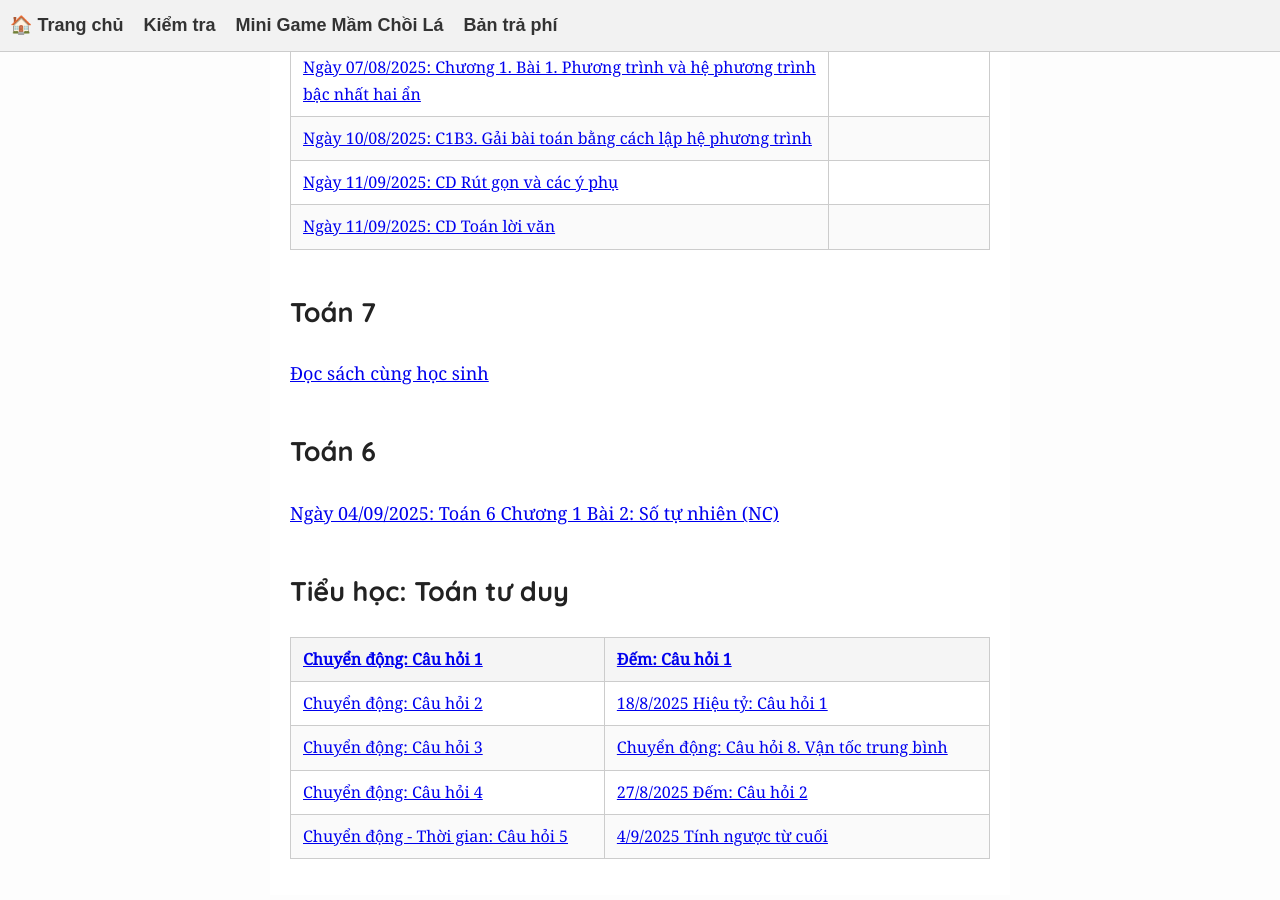
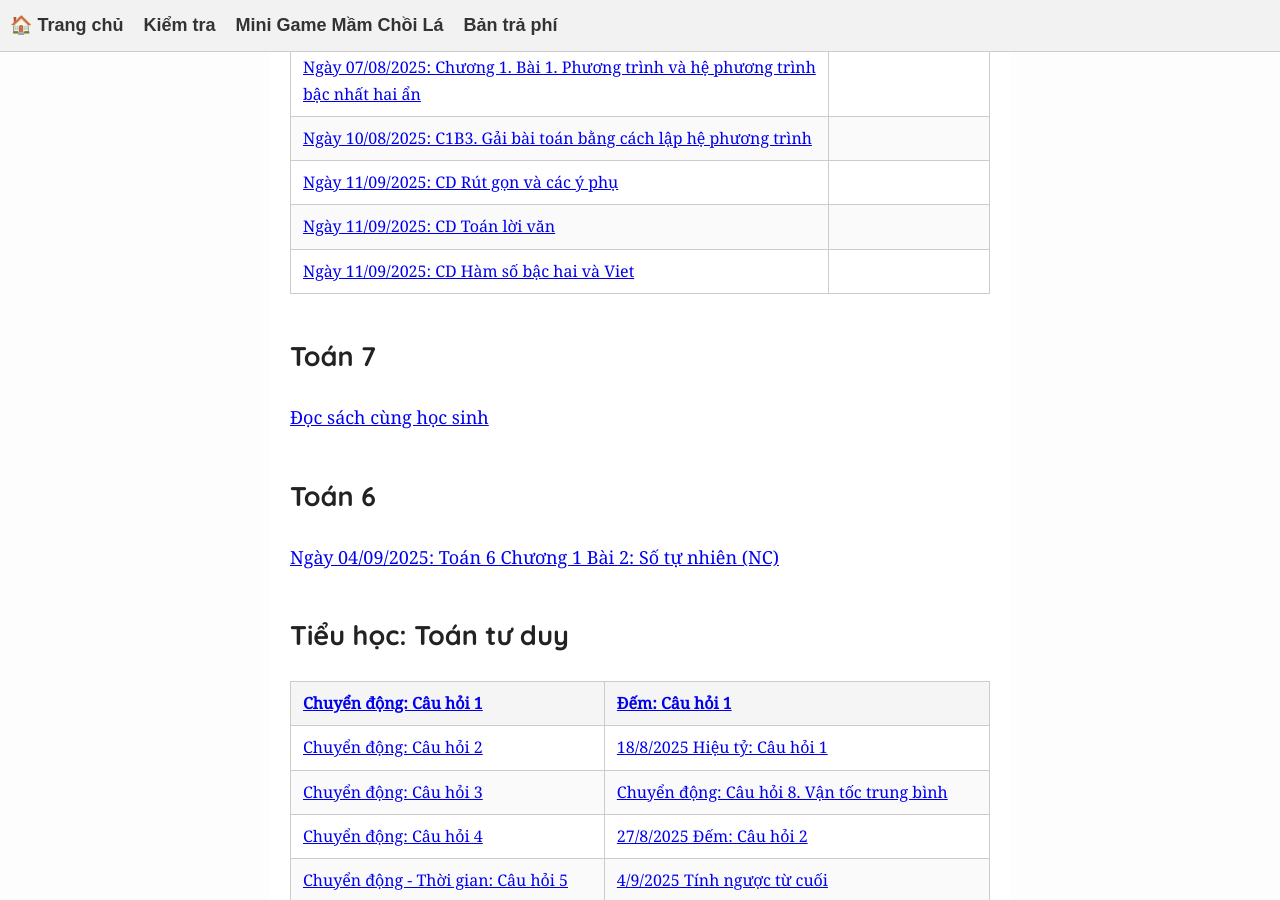
Before and after one commit to NguyenMuoiVN1988/publicstudyrepo, a Jekyll site: the page built from index.md, in a window 1280 px wide and 900 px high, scrolled down 1206 px. Built offline with Jekyll 4.4.1, drawn with Linux system fonts in a browser that asks for light colours.

Commit message:
Update index.md

```diff
--- a/index.md
+++ b/index.md
@@ -40,6 +40,7 @@ title: "Public Study"
 | [Ngày 10/08/2025: C1B3. Gải bài toán bằng cách lập hệ phương trình](T9/T9C1Ba3.md)| |
 | [Ngày 11/09/2025: CD Rút gọn và các ý phụ](T9/T9C3B5.html)| |
 |[Ngày 11/09/2025: CD Toán lời văn](T9/T9CDLoiVan.html)| |
+| [Ngày 11/09/2025: CD Hàm số bậc hai và Viet](T9/T9CDHamSoBac2.html)| |
 
 ## Toán 7
 [Đọc sách cùng học sinh](T7/DocCungHST7.md)
```
